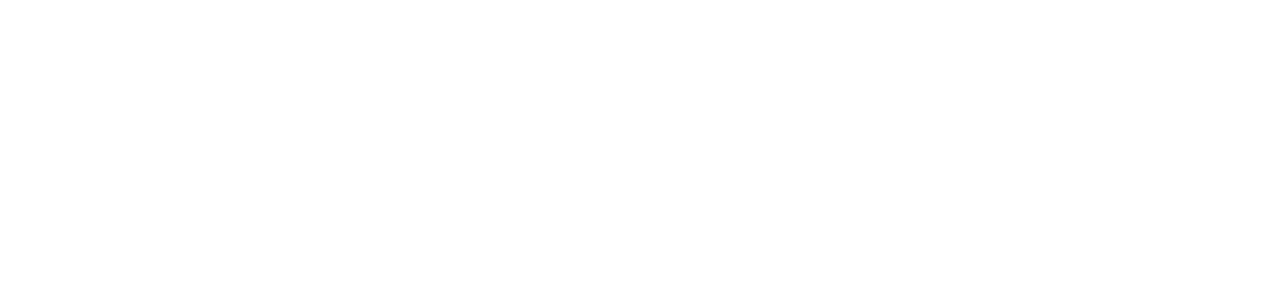
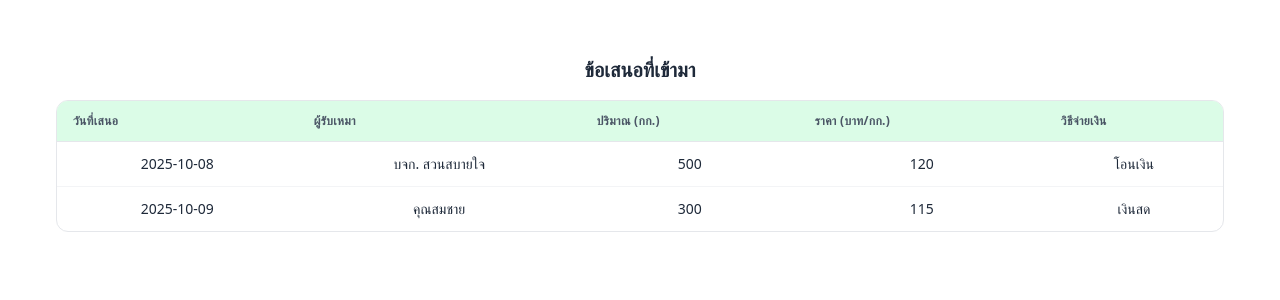
Before and after one commit to NaTiSive/MontongMoon, a React (Vite) app in the folder client/: page / in a window 1280 px wide. Shown: the top 300 px of the page. Built offline with nearby package versions, Linux system fonts and the light colour scheme.

Commit message:
create datatable component

```diff
--- a/client/src/App.jsx
+++ b/client/src/App.jsx
@@ -1,12 +1,29 @@
-import { useState, useEffect} from 'react'
-import reactLogo from './assets/react.svg'
-import './App.css'
-import axios from 'axios'
+import { useState, useEffect } from "react";
+import reactLogo from "./assets/react.svg";
+import "./App.css";
+import axios from "axios";
+import DataTable from "./components/datatable";
 
 function App() {
+  const offerCols = [
+    { key: "submittedAt", header: "วันที่เสนอ" },
+    { key: "brokerName", header: "ผู้รับเหมา" },
+    { key: "quantityKg", header: "ปริมาณ (กก.)" },
+    { key: "pricePerKg", header: "ราคา (บาท/กก.)" },
+    { key: "payMethod", header: "วิธีจ่ายเงิน" },
+  ];
+
+  const offerData = [
+    { id: "of1", submittedAt: "2025-10-08", brokerName: "บจก. สวนสบายใจ", quantityKg: 500, pricePerKg: 120, payMethod: "โอนเงิน" },
+    { id: "of2", submittedAt: "2025-10-09", brokerName: "คุณสมชาย", quantityKg: 300, pricePerKg: 115, payMethod: "เงินสด" },
+  ];
+
   return (
-    <div></div>
-  )
+    <div className="p-6">
+      <h1 className="text-xl font-semibold mb-4 text-gray-800">ข้อเสนอที่เข้ามา</h1>
+      <DataTable columns={offerCols} data={offerData} />
+    </div>
+  );
 }
 
-export default App
+export default App;
--- /dev/null
+++ b/client/src/components/Datatable.jsx
@@ -0,0 +1,60 @@
+export default function DataTable({
+  columns = [], // [{ key:'status', header:'สถานะ', render?:(row)=>JSX }]
+  data = [],
+  emptyText = "ยังไม่มีข้อมูล",
+  renderRowActions, // (row) => JSX (ปุ่มอนุมัติ/ปฏิเสธ ฯลฯ)
+  className = "",
+}) {
+  return (
+    <div className={`w-full overflow-x-auto rounded-xl border border-gray-200 bg-white ${className}`}>
+      <table className="min-w-full divide-y divide-gray-200">
+        <thead className="bg-green-100">
+          <tr>
+            {columns.map((col) => (
+              <th
+                key={col.key}
+                className="px-4 py-3 text-left text-xs font-semibold uppercase tracking-wide text-gray-600"
+              >
+                {col.header}
+              </th>
+            ))}
+            {renderRowActions && (
+              <th className="px-4 py-3 text-right text-xs font-semibold uppercase tracking-wide text-gray-600">
+                การกระทำ
+              </th>
+            )}
+          </tr>
+        </thead>
+
+        <tbody className="divide-y divide-gray-100">
+          {data.length === 0 && (
+            <tr>
+              <td
+                colSpan={columns.length + (renderRowActions ? 1 : 0)}
+                className="px-4 py-6 text-center text-sm text-gray-500"
+              >
+                {emptyText}
+              </td>
+            </tr>
+          )}
+
+          {data.map((row, idx) => (
+            <tr key={row.id ?? idx} className="hover:bg-gray-50">
+              {columns.map((col) => (
+                <td key={col.key} className="px-4 py-3 text-sm text-gray-800 whitespace-nowrap">
+                  {col.render ? col.render(row) : row[col.key]}
+                </td>
+              ))}
+
+              {renderRowActions && (
+                <td className="px-4 py-3 text-right">
+                  {renderRowActions(row)}
+                </td>
+              )}
+            </tr>
+          ))}
+        </tbody>
+      </table>
+    </div>
+  );
+}
```
Also changed, not shown: client/src/components/Datatable.css (added).
